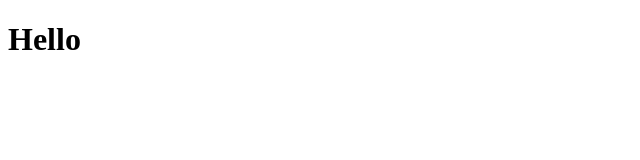
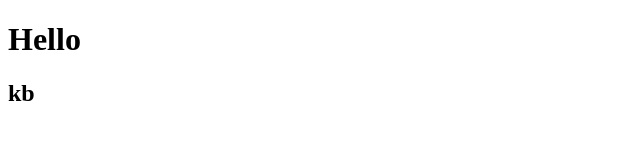
Before and after one commit to Riyash1405/practice, a plain HTML site: page KB.html in a window 1280 px wide. Shown: the full height of the page, 0-640 px from the left. Drawn offline with Linux system fonts and the light colour scheme.

Commit message:
new line updated

```diff
--- a/KB.html
+++ b/KB.html
@@ -7,5 +7,6 @@
 </head>
 <body>
     <h1>Hello</h1>
+    <h2>kb</h2>
 </body>
 </html>
```
